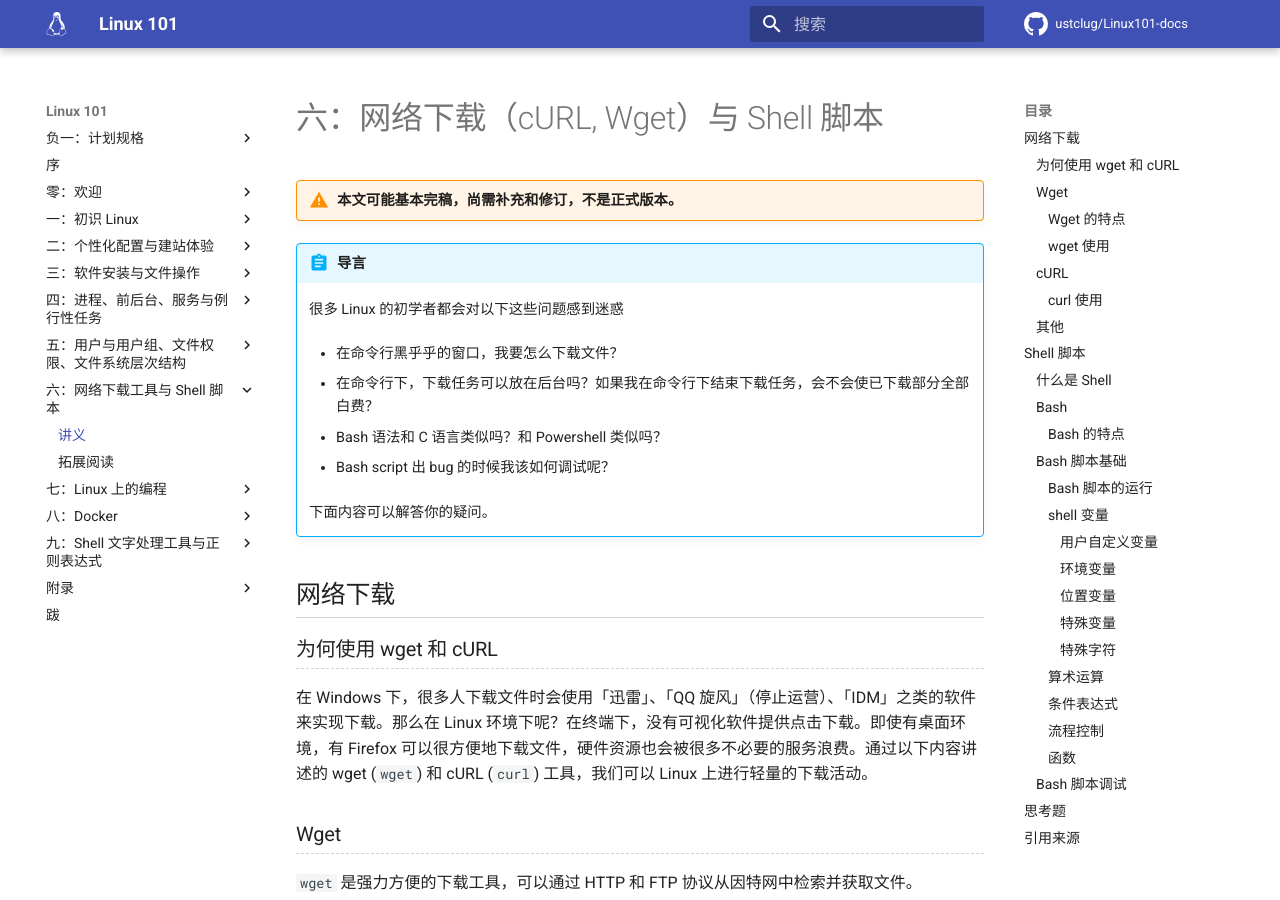
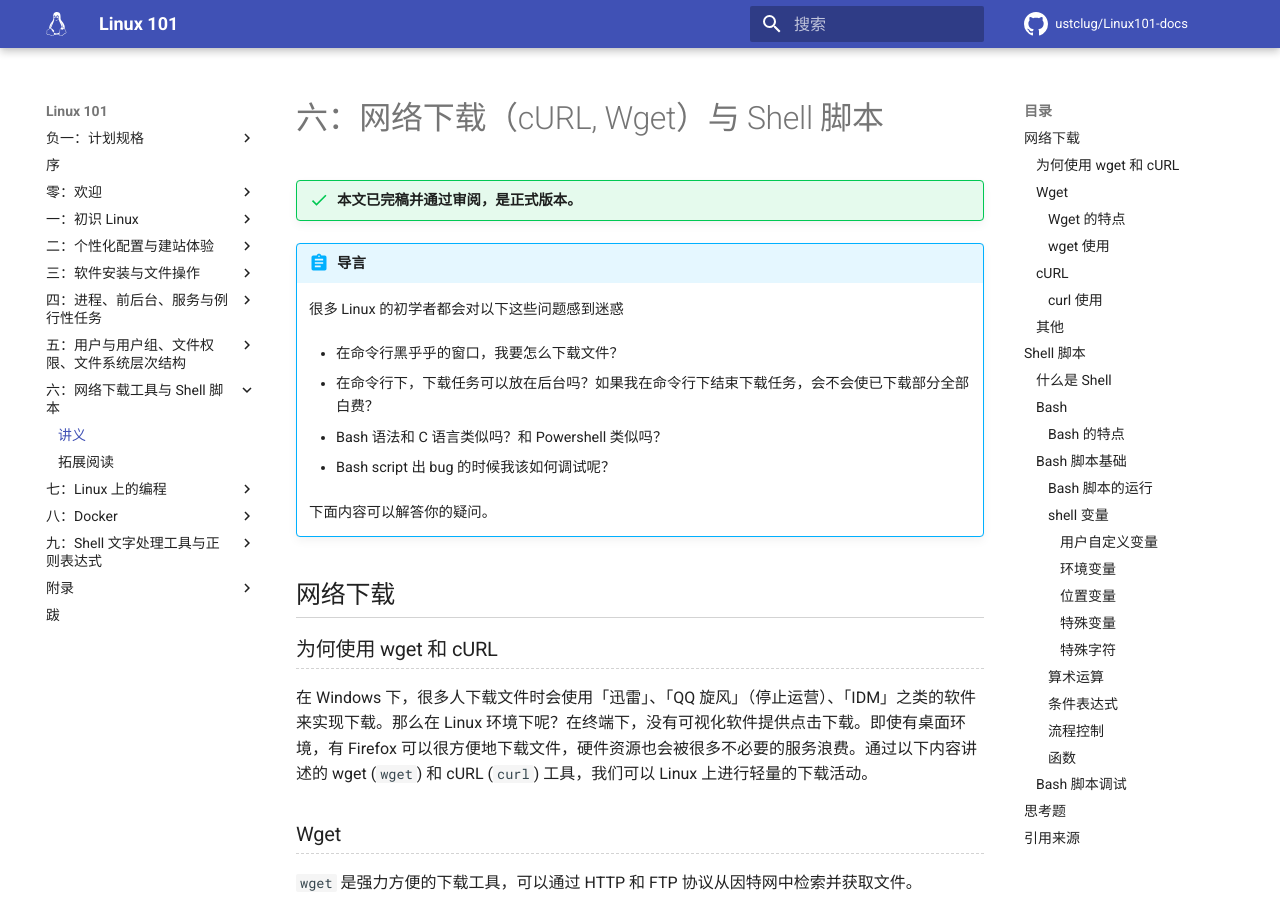
Before and after one commit to ustclug/Linux101-docs, an MkDocs documentation site: the page built from docs/Ch06/index.md, in a window 1280 px wide and 900 px high. Built offline with MkDocs 1.6.1 and Material for MkDocs 9.7.7, drawn with Linux system fonts in a browser that asks for light colours; comment, search, counter and statistics services are not loaded.

Commit message:
Ch06: approuver

```diff
--- a/docs/Ch06/index.md
+++ b/docs/Ch06/index.md
@@ -1,6 +1,6 @@
 # 六：网络下载（cURL, Wget）与 Shell 脚本
 
-!!! Warning "本文可能基本完稿，尚需补充和修订，不是正式版本。"
+!!! success "本文已完稿并通过审阅，是正式版本。"
 
 !!! abstract "导言"
 
```
